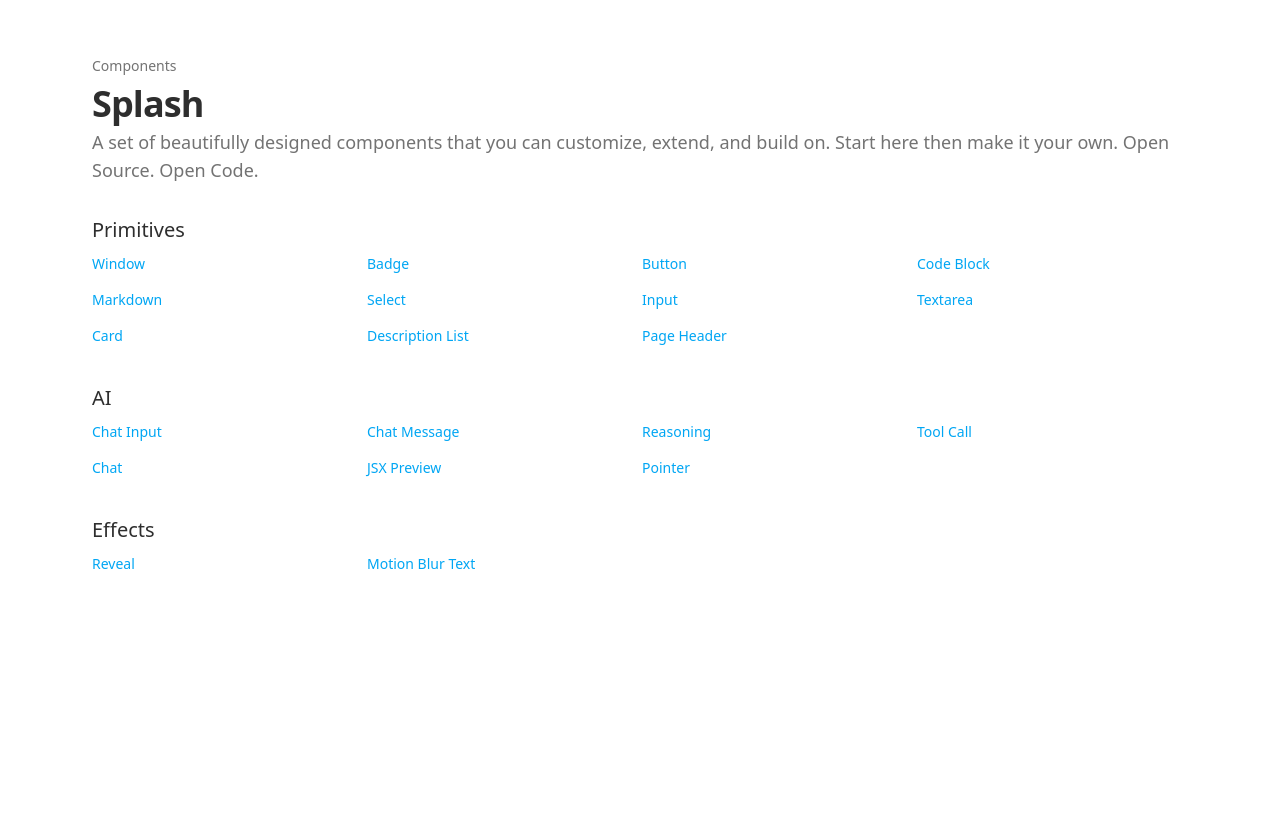
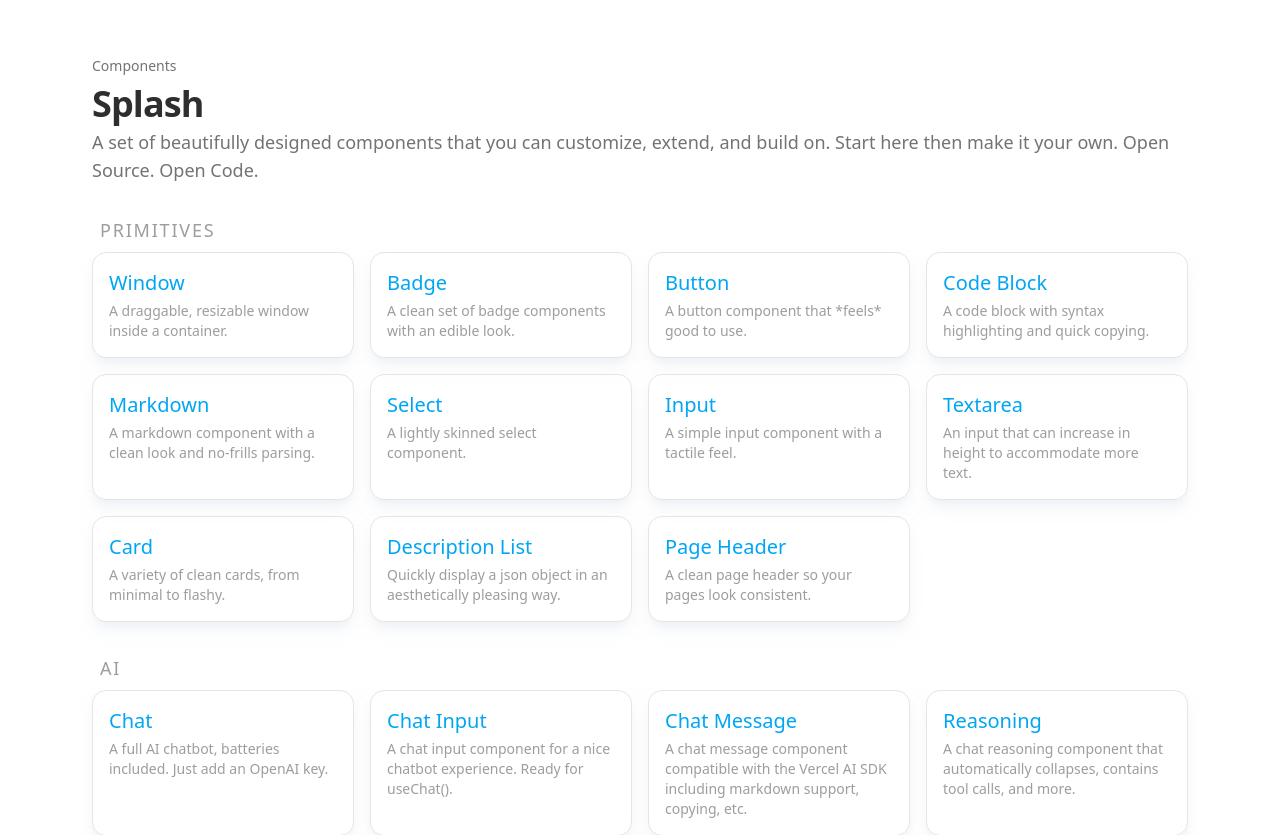
Before and after one commit to SuperAce100/design-system, a Next.js app: page /components in a window 1280 px wide. Shown: the top 835 px of the page. Before the commit the page ends 800 px from the top, so only its background shows below. Built offline with nearby package versions, Linux system fonts and the light colour scheme.

Commit message:
new components page

```diff
--- a/app/components/page.tsx
+++ b/app/components/page.tsx
@@ -31,7 +31,7 @@ export default function ComponentsPage() {
           </div>
         </div>
       </header>
-      <main className="flex flex-col gap-8 px-2">
+      <main className="flex flex-col gap-8 px-2 pb-16">
         {/* Components index */}
         {sectionOrder.map((section) => {
           const comps = componentsBySection[section];
@@ -39,17 +39,27 @@ export default function ComponentsPage() {
           const anchor = section.toLowerCase();
           return (
             <section key={section} id={anchor} className="px-1">
-              <h2 className="text-xl font-medium mb-1">{section}</h2>
-              <div className="grid grid-cols-2 sm:grid-cols-4 gap-1">
+              <h2 className="text-lg font-medium mb-2 uppercase tracking-widest ml-2 text-muted-foreground/70">
+                {section}
+              </h2>
+              <div className="grid grid-cols-2 sm:grid-cols-4 gap-4">
                 {comps.map((component) => (
                   <Button
                     key={component.id}
-                    variant="link"
+                    variant="outline"
                     size="sm"
-                    className="justify-start no-underline text-primary pl-0 hover:opacity-100"
+                    className="justify-start no-underline rounded-xl p-4 duration-500 hover:transition-none"
                     asChild
                   >
-                    <Link href={`/${component.id}`}>{component.name}</Link>
+                    <Link
+                      href={`/${component.id}`}
+                      className="flex flex-col gap-1 justify-start items-start"
+                    >
+                      <h3 className="text-xl font-medium text-primary">{component.name}</h3>
+                      <p className="max-w-full text-wrap text-muted-foreground/70 text-sm">
+                        {component.description}
+                      </p>
+                    </Link>
                   </Button>
                 ))}
               </div>
--- a/lib/component-registry.tsx
+++ b/lib/component-registry.tsx
@@ -98,6 +98,12 @@ export const componentList: ComponentMeta[] = [
     description: "A clean page header so your pages look consistent.",
   },
   {
+    id: "chat",
+    name: "Chat",
+    section: "AI",
+    description: "A full AI chatbot, batteries included. Just add an OpenAI key.",
+  },
+  {
     id: "chat-input",
     name: "Chat Input",
     section: "AI",
@@ -122,13 +128,6 @@ export const componentList: ComponentMeta[] = [
     name: "Tool Call",
     section: "AI",
     description: "A chat tool component that displays tool calls and their results.",
-  },
-  {
-    id: "chat",
-    name: "Chat",
-    section: "AI",
-    description:
-      "A complete chat component that composes chat-message and chat-input and wires to /api/chat.",
   },
   {
     id: "jsx-preview",
```
